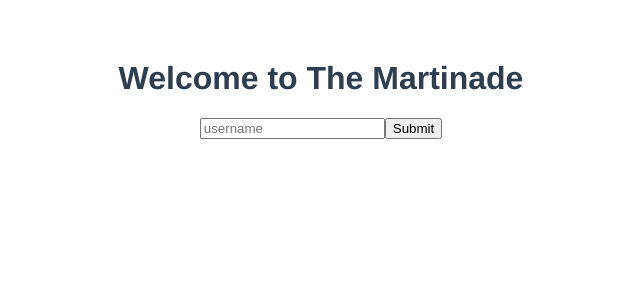
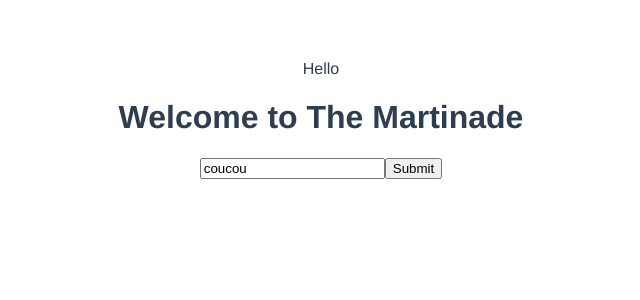
Before and after one commit to martinais/gallery-frontend-web, a Vue app: page / in a window 1280 px wide. Shown: the top 300 px of the page, without its empty margins (319-959 px from the left). Built offline with nearby package versions, Linux system fonts and the light colour scheme.

Commit message:
feat: travel data from child to parent

```diff
--- a/src/App.vue
+++ b/src/App.vue
@@ -1,5 +1,6 @@
 <template>
-  <LoginPage msg="Welcome to The Martinade"/>
+  <p>{{ test }}</p>
+  <LoginPage msg="Welcome to The Martinade" @authenticated="handleAuth"/>
 </template>
 
 <script>
@@ -9,6 +10,17 @@ export default {
   name: 'App',
   components: {
     LoginPage
+  },
+  data() {
+    return {
+      test: 'Hello'
+    }
+  },
+  methods: {
+    handleAuth(token) {
+      this.test = token;
+      console.log(token);
+    }
   }
 }
 </script>
--- a/src/components/LoginPage.vue
+++ b/src/components/LoginPage.vue
@@ -1,9 +1,9 @@
 <template>
   <div class="hello">
     <h1>{{ msg }}</h1>
-    <form>
-      <input placeholder="username" type="text">
-      <input type="submit">
+    <form v-on:submit="doLogin">
+      <input v-model="username" placeholder="username" type="text">
+      <input type="submit"/>
     </form>
   </div>
 </template>
@@ -12,7 +12,20 @@
 export default {
   name: 'LoginPage',
   props: {
-    msg: String
+    msg: String,
+    logged: Boolean
+  },
+  data() {
+    return {
+      username: 'coucou'
+    }
+  },
+  methods: {
+    doLogin(e) {
+      e.preventDefault();
+      console.log(this.username);
+      this.$emit('authenticated', this.username);
+    }
   }
 }
 </script>
```
